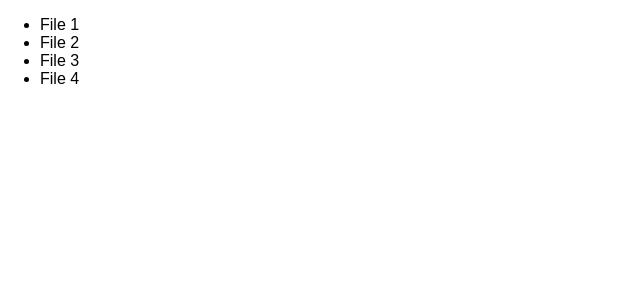
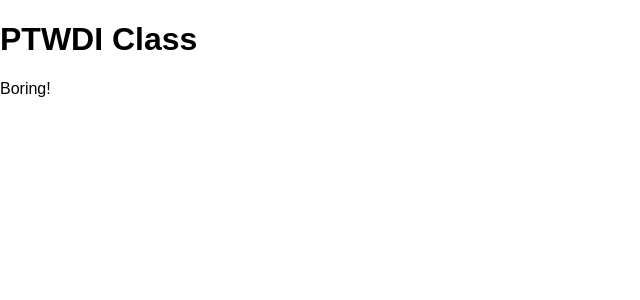
Before and after one commit to kchia/nycda-ptwdi-solutions, a React (Create React App) app in the folder theme-11-reactjs/my-app/: page / in a window 1280 px wide. Shown: the top 300 px of the page, without its empty margins (0-640 px from the left). Built offline with nearby package versions, Linux system fonts and the light colour scheme.

Commit message:
Add more notes[D

```diff
--- a/theme-11-reactjs/my-app/src/List.js
+++ b/theme-11-reactjs/my-app/src/List.js
@@ -33,19 +33,19 @@ class List extends Component {
 		// create a copy of the data
 		let files = [...this.state.data];
 
+		let filesToRender = files.map(file => {
+			return (
+				<li
+					key={file.id}
+				>
+					{file.name}
+				</li>
+			)
+		});
+
 		return(
 			<ul>
-				{
-					files.map(file => {
-						return (
-							<li
-								key={file.id}
-							>
-								{file.name}
-							</li>
-						)
-					})
-				}
+				{filesToRender}
 			</ul>
 		)
 	}
--- /dev/null
+++ b/theme-11-reactjs/my-app/src/Presentational.js
@@ -0,0 +1,39 @@
+import React, { Component } from 'react';
+
+// // Class/Container Pattern
+// class Title extends Component {
+
+//   render(){
+//     return(
+//       <h1>{this.props.name}</h1>
+//     )
+//   }
+// }
+
+// Functional/Presentational Pattern
+const Title = (props) => <h1>{props.name}</h1>;
+
+class Presentational extends Component {
+  constructor() {
+    super();
+    this.state = {
+      titleName: 'PTWDI Class'
+    };
+  }
+
+  render() {
+    return (
+      <div>
+        <Title
+          name={this.state.titleName}
+        />
+        <p>
+          Boring!
+        </p>
+      </div>
+    )
+  }
+}
+
+
+export default Presentational;
```
Also changed, not shown: theme-11-reactjs/my-app/src/ParentChild.js (added, +55 -0 lines), theme-11-reactjs/my-app/src/index.js (+25 -2 lines).
